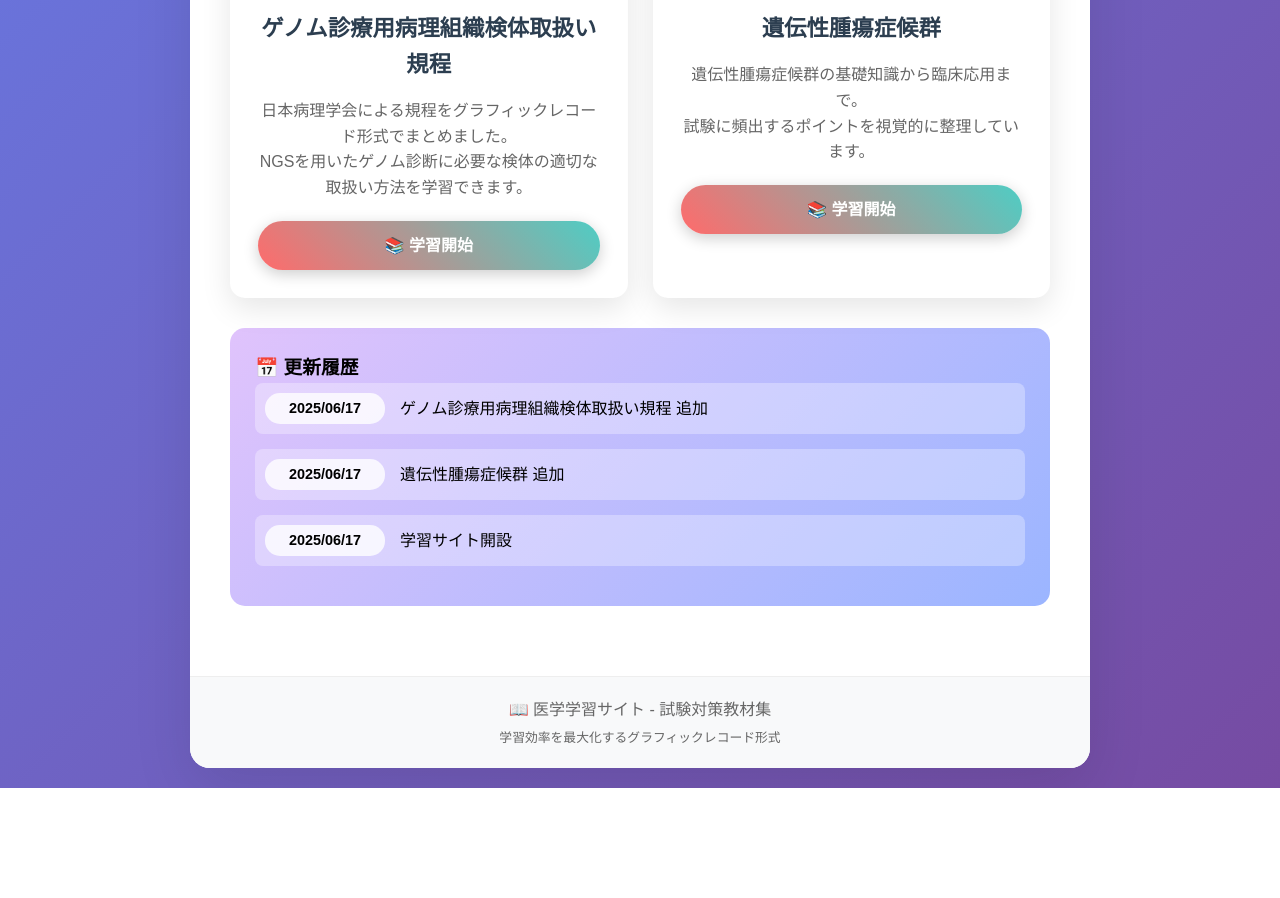
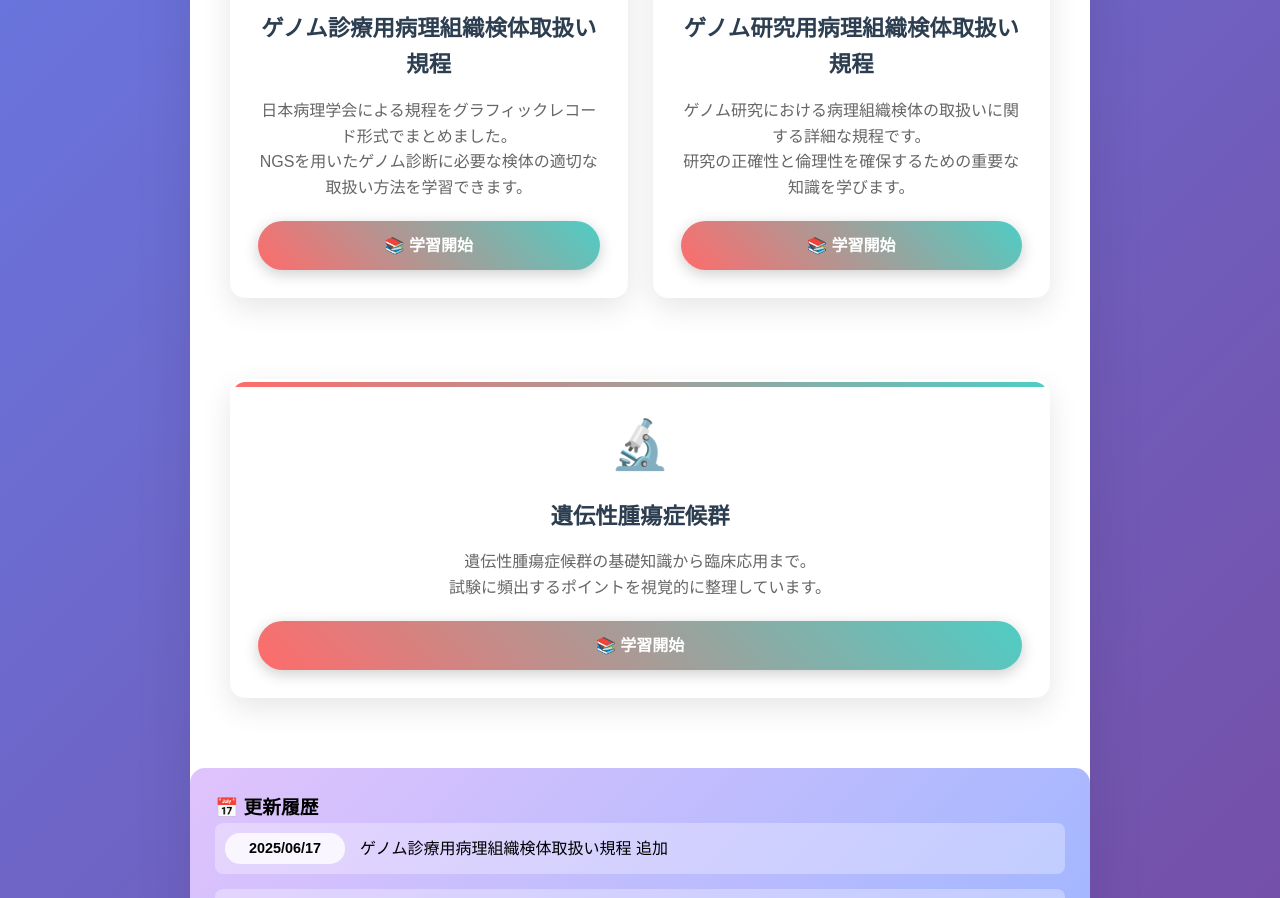
Before and after one commit to Hoshifusa/study-page, a plain HTML site: page index.html in a window 1280 px wide. Shown: the part 591-1489 px from the top of the page. Before the commit the page ends 1379 px from the top, so only its background shows below. Drawn offline with Linux system fonts and the light colour scheme.

Commit message:
Add new card for genome research protocol

```diff
--- a/index.html
+++ b/index.html
@@ -228,7 +228,15 @@
                     </div>
                     <a href="pathology.html" class="card-link">📚 学習開始</a>
                 </div>
-
+                <div class="material-card">
+                    <div class="card-icon">🧪</div> <div class="card-title">ゲノム研究用病理組織検体取扱い規程</div>
+                    <div class="card-description">
+                        ゲノム研究における病理組織検体の取扱いに関する詳細な規程です。<br>
+                        研究の正確性と倫理性を確保するための重要な知識を学びます。
+                    </div>
+                    <a href="genome_research.html" class="card-link">📚 学習開始</a>
+                </div>
+                            </div>
                 <div class="material-card">
                     <div class="card-icon">🔬</div>
                     <div class="card-title">遺伝性腫瘍症候群</div>
```
Also changed, not shown: genome_research.html (renamed from pathology_genome_study_guide.html).
